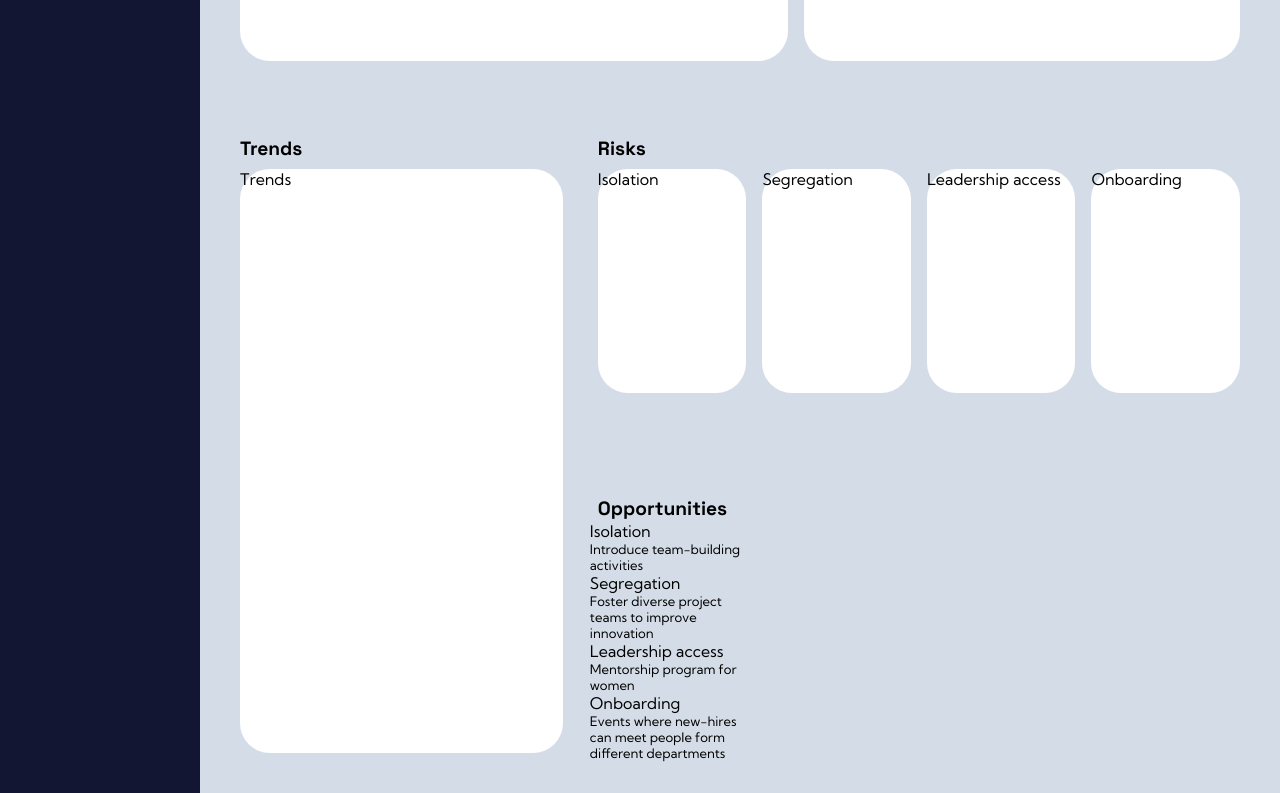
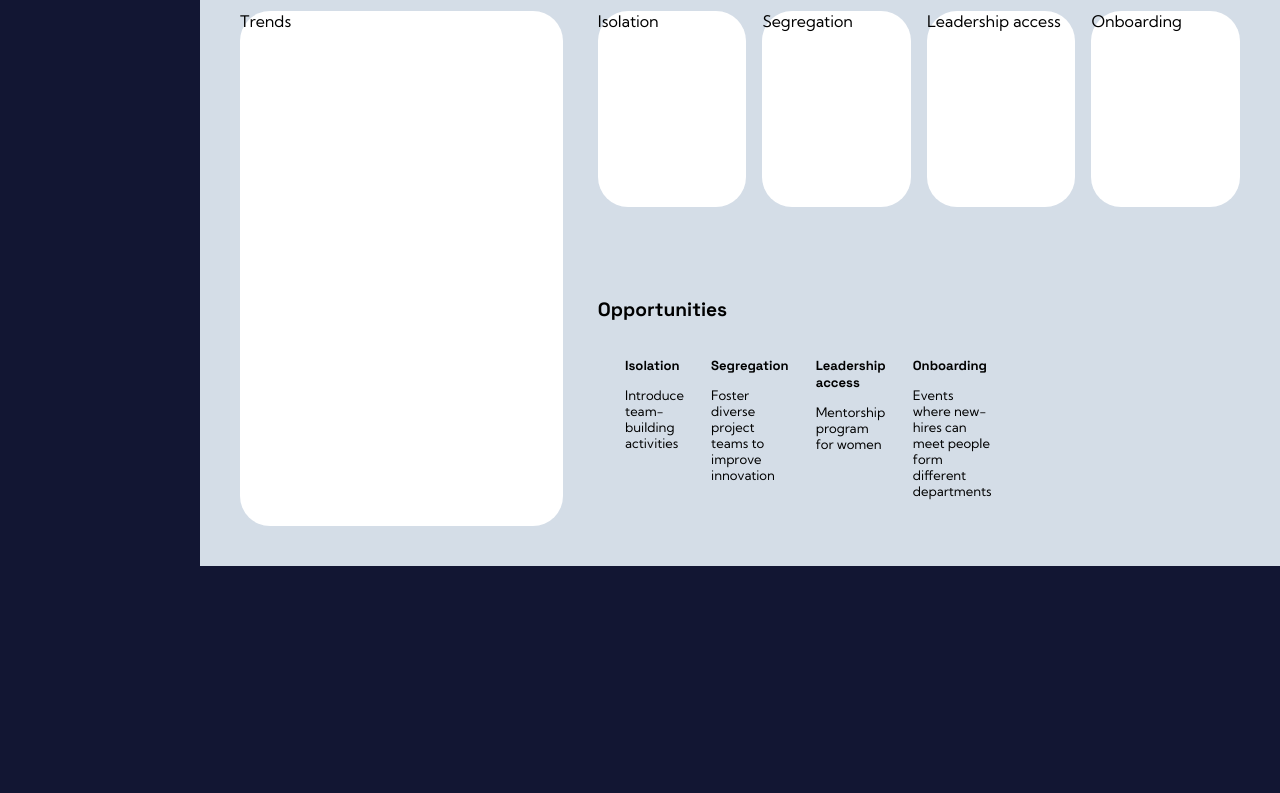
Before and after one commit to JTKsson/jolint-dashboard, a Next.js app: page / in a window 1280 px wide. Shown: the part 1398-2191 px from the top of the page. After the commit the page ends 1964 px from the top, so only its background shows below. Built offline with nearby package versions, Linux system fonts and the light colour scheme.

Commit message:
add oppts module css

```diff
--- a/src/app/components/OpptsCard/opptsCard.module.css
+++ b/src/app/components/OpptsCard/opptsCard.module.css
@@ -0,0 +1,22 @@
+.opptsContainer {
+    display: grid;
+    grid-template-columns: repeat(4, 1fr);
+    background-color: var(--c-card-bg);
+    border-radius: 10px;
+    -webkit-border-radius: 10px;
+    -moz-border-radius: 10px;
+    -ms-border-radius: 10px;
+    -o-border-radius: 10px;
+    padding: 1.7rem;
+    grid-gap: 1.7rem;
+    margin: 0.5rem;
+  }
+
+  .title {
+    font-family: var(--font-heading);
+    font-size: var(--fs-paragraph-M);
+    font-style: normal;
+    font-weight: 700;
+    line-height: normal;
+    padding-bottom: 0.82rem;
+  }
```
